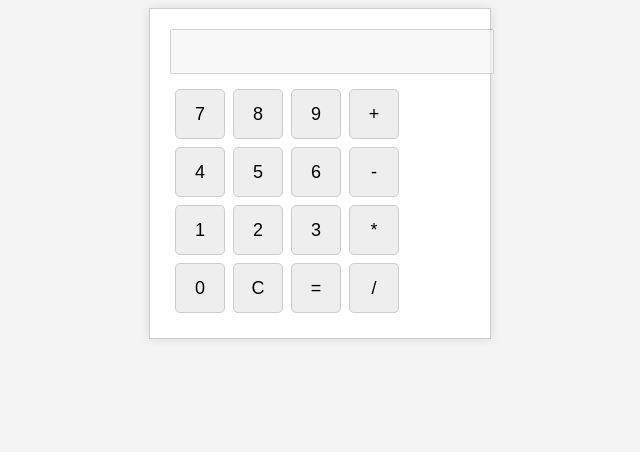
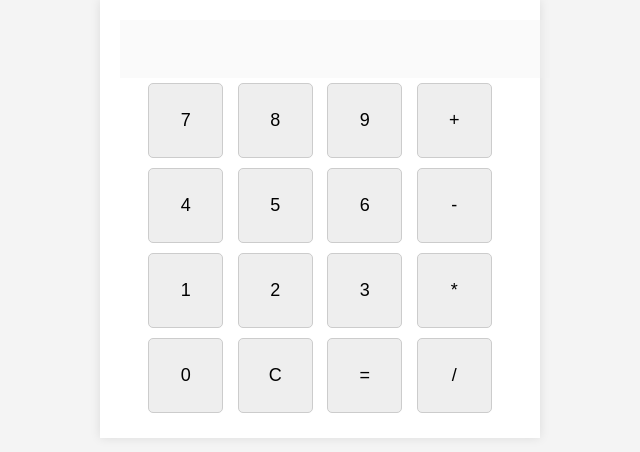
Before and after one commit to waelh109/htdocs, a plain HTML site: page calculator/index.html in a window 1280 px wide. Shown: the whole page, without its empty margins (320-960 px from the left). Drawn offline with Linux system fonts and the light colour scheme.

Commit message:
last edited

```diff
--- a/calculator/index.html
+++ b/calculator/index.html
@@ -3,40 +3,49 @@
 <head>
 <meta charset="UTF-8">
 <meta name="viewport" content="width=device-width, initial-scale=1.0">
-<title>Advanced Calculator</title>
+<title>Advanced Responsive Calculator</title>
 <style>
   /* Styling for the calculator */
   body {
     font-family: Arial, sans-serif;
     text-align: center;
     background-color: #f4f4f4;
+    margin: 0;
+    padding: 0;
   }
   .calculator {
-    max-width: 300px;
+    max-width: 400px;
     margin: 0 auto;
     padding: 20px;
-    border: 1px solid #ccc;
     background-color: #fff;
     box-shadow: 0px 0px 10px rgba(0, 0, 0, 0.1);
   }
-  input[type="text"] {
+  .calculator input[type="text"] {
     width: 100%;
-    padding: 10px;
-    margin-bottom: 10px;
+    padding: 15px;
+    font-size: 24px;
+    border: none;
+    text-align: right;
+    outline: none;
+  }
+  .calculator button {
+    width: 75px;
+    height: 75px;
     font-size: 18px;
-  }
-  button {
-    width: 50px;
-    height: 50px;
-    font-size: 18px;
-    margin: 2px;
+    margin: 5px;
     cursor: pointer;
     background-color: #eee;
     border: 1px solid #ccc;
     border-radius: 5px;
   }
-  button:hover {
+  .calculator button:hover {
     background-color: #ddd;
+  }
+  @media (max-width: 768px) {
+    .calculator {
+      max-width: 100%;
+      box-shadow: none;
+    }
   }
 </style>
 </head>
@@ -44,50 +53,35 @@
 <div class="calculator">
   <!-- Display area for calculator input and result -->
   <input type="text" id="result" disabled>
-  <!-- Table layout for calculator buttons -->
-  <table>
-    <!-- Row 1 -->
-    <tr>
-      <td><button onclick="appendSymbol('7')">7</button></td>
-      <td><button onclick="appendSymbol('8')">8</button></td>
-      <td><button onclick="appendSymbol('9')">9</button></td>
-      <td><button onclick="appendOperator('+')">+</button></td>
-    </tr>
-    <!-- Row 2 -->
-    <tr>
-      <td><button onclick="appendSymbol('4')">4</button></td>
-      <td><button onclick="appendSymbol('5')">5</button></td>
-      <td><button onclick="appendSymbol('6')">6</button></td>
-      <td><button onclick="appendOperator('-')">-</button></td>
-    </tr>
-    <!-- Row 3 -->
-    <tr>
-      <td><button onclick="appendSymbol('1')">1</button></td>
-      <td><button onclick="appendSymbol('2')">2</button></td>
-      <td><button onclick="appendSymbol('3')">3</button></td>
-      <td><button onclick="appendOperator('*')">*</button></td>
-    </tr>
-    <!-- Row 4 -->
-    <tr>
-      <td><button onclick="appendSymbol('0')">0</button></td>
-      <td><button onclick="clearInput()">C</button></td>
-      <td><button onclick="calculate()">=</button></td>
-      <td><button onclick="appendOperator('/')">/</button></td>
-    </tr>
-  </table>
+  <!-- Grid layout for calculator buttons -->
+  <div class="buttons">
+    <button onclick="appendSymbol('7')">7</button>
+    <button onclick="appendSymbol('8')">8</button>
+    <button onclick="appendSymbol('9')">9</button>
+    <button onclick="appendOperator('+')">+</button>
+    <button onclick="appendSymbol('4')">4</button>
+    <button onclick="appendSymbol('5')">5</button>
+    <button onclick="appendSymbol('6')">6</button>
+    <button onclick="appendOperator('-')">-</button>
+    <button onclick="appendSymbol('1')">1</button>
+    <button onclick="appendSymbol('2')">2</button>
+    <button onclick="appendSymbol('3')">3</button>
+    <button onclick="appendOperator('*')">*</button>
+    <button onclick="appendSymbol('0')">0</button>
+    <button onclick="clearInput()">C</button>
+    <button onclick="calculate()">=</button>
+    <button onclick="appendOperator('/')">/</button>
+  </div>
 </div>
 <script>
-  // Variables to store calculator state
   let currentInput = '';
   let currentOperator = '';
 
-  // Function to append symbols (digits) to the input
   function appendSymbol(symbol) {
     currentInput += symbol;
     document.getElementById('result').value = currentInput;
   }
 
-  // Function to append an operator to the input
   function appendOperator(operator) {
     if (currentInput !== '') {
       currentOperator = operator;
@@ -96,14 +90,12 @@
     }
   }
 
-  // Function to clear the input and operator
   function clearInput() {
     currentInput = '';
     currentOperator = '';
     document.getElementById('result').value = '';
   }
 
-  // Function to perform calculations
   function calculate() {
     if (currentInput !== '' && currentOperator !== '') {
       const parts = currentInput.split(currentOperator);
```
